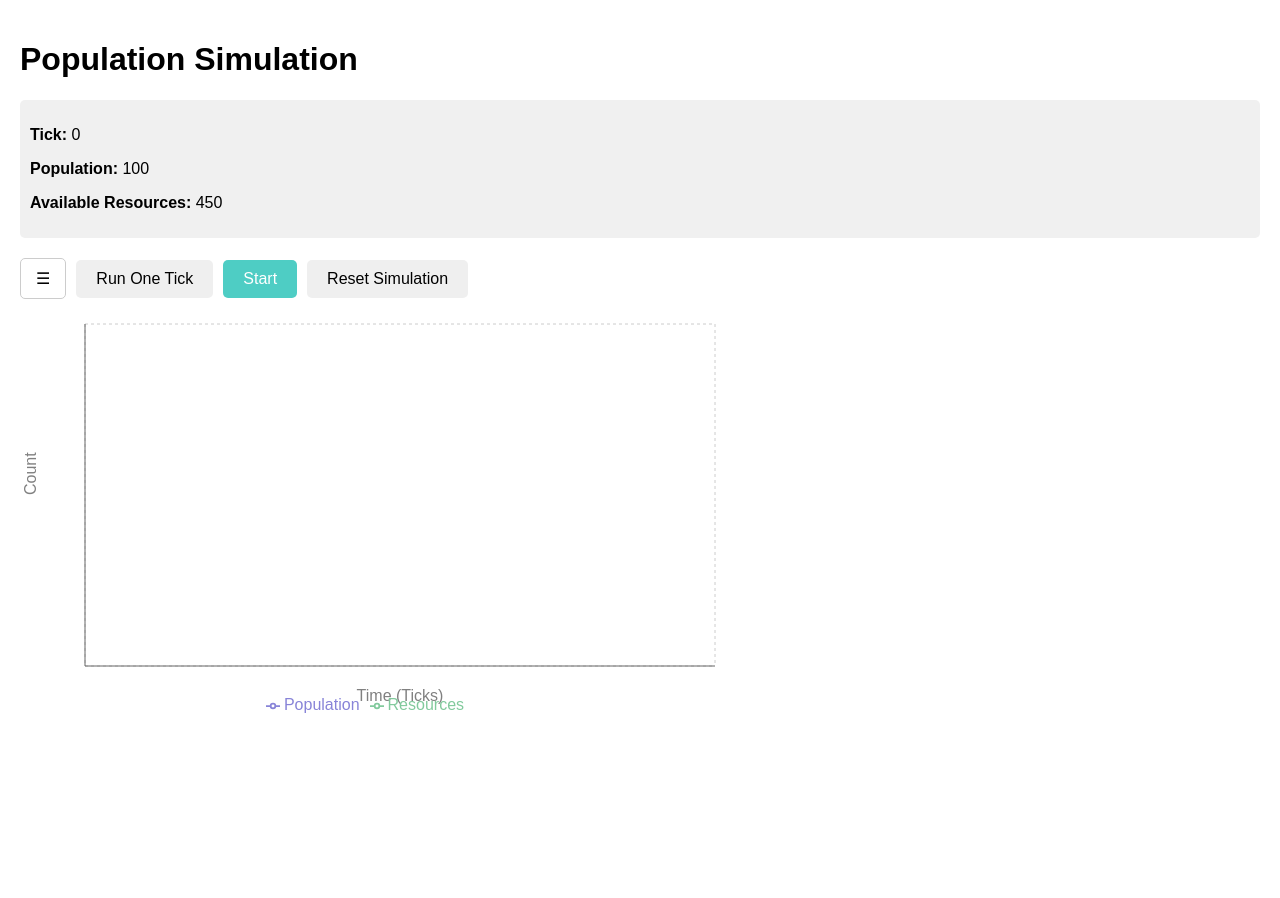
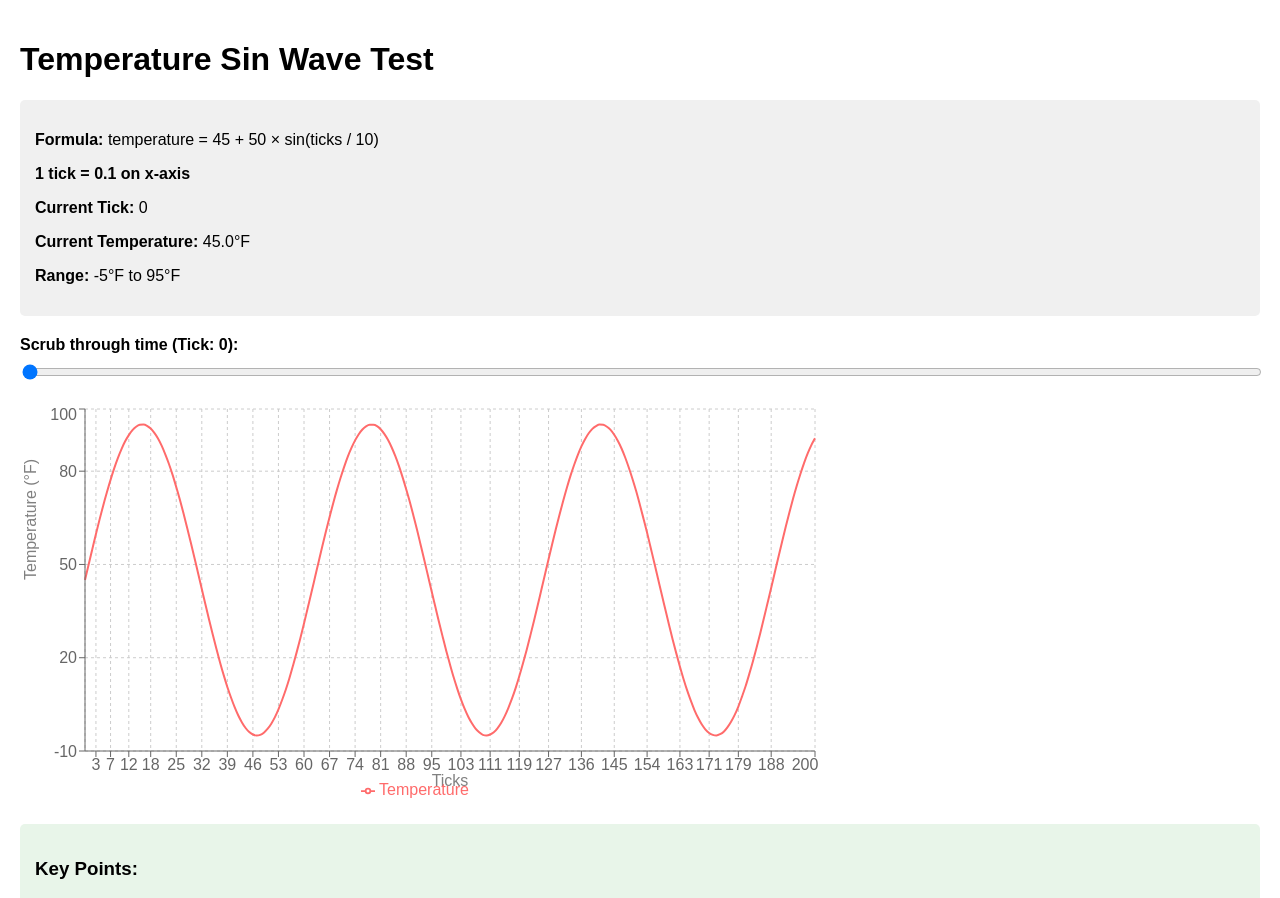
Before and after one commit to BSchoenth245/population-sim-React-, a React (Create React App) app: page / in a window 1280 px wide. Shown: the top 898 px of the page. Before the commit the page ends 800 px from the top, so only its background shows below. Built offline with nearby package versions, Linux system fonts and the light colour scheme.

Commit message:
Added TempTest

```diff
--- /dev/null
+++ b/src/TempTest.js
@@ -0,0 +1,87 @@
+import { useState, useEffect } from 'react';
+import { LineChart, Line, XAxis, YAxis, CartesianGrid, Tooltip, Legend } from 'recharts';
+
+function TemperatureTest() {
+  const [data, setData] = useState([]);
+  const [currentTick, setCurrentTick] = useState(0);
+
+  // Generate initial data - showing multiple cycles
+  useEffect(() => {
+    const tempData = [];
+    for (let tick = 0; tick <= 200; tick++) {
+      const temperature = 45 + 50 * Math.sin(tick / 10);
+      tempData.push({
+        tick: tick,
+        temperature: Math.round(temperature * 10) / 10  // Round to 1 decimal
+      });
+    }
+    setData(tempData);
+  }, []);
+
+  // Calculate current temperature
+  const currentTemp = 45 + 50 * Math.sin(currentTick / 10);
+
+  return (
+    <div style={{ padding: '20px', fontFamily: 'Arial, sans-serif' }}>
+      <h1>Temperature Sin Wave Test</h1>
+
+      <div style={{ marginBottom: '20px', padding: '15px', backgroundColor: '#f0f0f0', borderRadius: '5px' }}>
+        <p><strong>Formula:</strong> temperature = 45 + 50 × sin(ticks / 10)</p>
+        <p><strong>1 tick = 0.1 on x-axis</strong></p>
+        <p><strong>Current Tick:</strong> {currentTick}</p>
+        <p><strong>Current Temperature:</strong> {currentTemp.toFixed(1)}°F</p>
+        <p><strong>Range:</strong> -5°F to 95°F</p>
+      </div>
+
+      <div style={{ marginBottom: '20px' }}>
+        <label style={{ display: 'block', marginBottom: '10px' }}>
+          <strong>Scrub through time (Tick: {currentTick}):</strong>
+          <input
+            type="range"
+            min={0}
+            max={200}
+            step={1}
+            value={currentTick}
+            onChange={(e) => setCurrentTick(parseInt(e.target.value))}
+            style={{ width: '100%', marginTop: '10px' }}
+          />
+        </label>
+      </div>
+
+      <LineChart width={800} height={400} data={data}>
+        <CartesianGrid strokeDasharray="3 3" />
+        <XAxis
+          dataKey="tick"
+          label={{ value: 'Ticks', position: 'insideBottom', offset: -5 }}
+        />
+        <YAxis
+          domain={[-10, 100]}
+          label={{ value: 'Temperature (°F)', angle: -90, position: 'insideLeft' }}
+        />
+        <Tooltip />
+        <Legend />
+        <Line
+          type="monotone"
+          dataKey="temperature"
+          stroke="#ff6b6b"
+          strokeWidth={2}
+          name="Temperature"
+          dot={false}
+        />
+      </LineChart>
+
+      <div style={{ marginTop: '20px', padding: '15px', backgroundColor: '#e8f5e9', borderRadius: '5px' }}>
+        <h3>Key Points:</h3>
+        <ul>
+          <li><strong>Tick 0:</strong> Temperature ≈ 45°F (middle)</li>
+          <li><strong>Peak (≈π/2 × 10 or tick ~15.7):</strong> Temperature = 95°F</li>
+          <li><strong>Valley (≈3π/2 × 10 or tick ~47.1):</strong> Temperature = -5°F</li>
+          <li><strong>Full cycle:</strong> Every 2π × 10 ≈ 62.8 ticks</li>
+          <li><strong>One year = ~63 ticks</strong> (if you think of it as seasonal)</li>
+        </ul>
+      </div>
+    </div>
+  );
+}
+
+export default TemperatureTest;
--- a/src/index.js
+++ b/src/index.js
@@ -1,7 +1,7 @@
 import React from 'react';
 import ReactDOM from 'react-dom/client';
 import './index.css';
-import App from './App';
+import App from './TempTest';
 import reportWebVitals from './reportWebVitals';
 
 const root = ReactDOM.createRoot(document.getElementById('root'));
```
